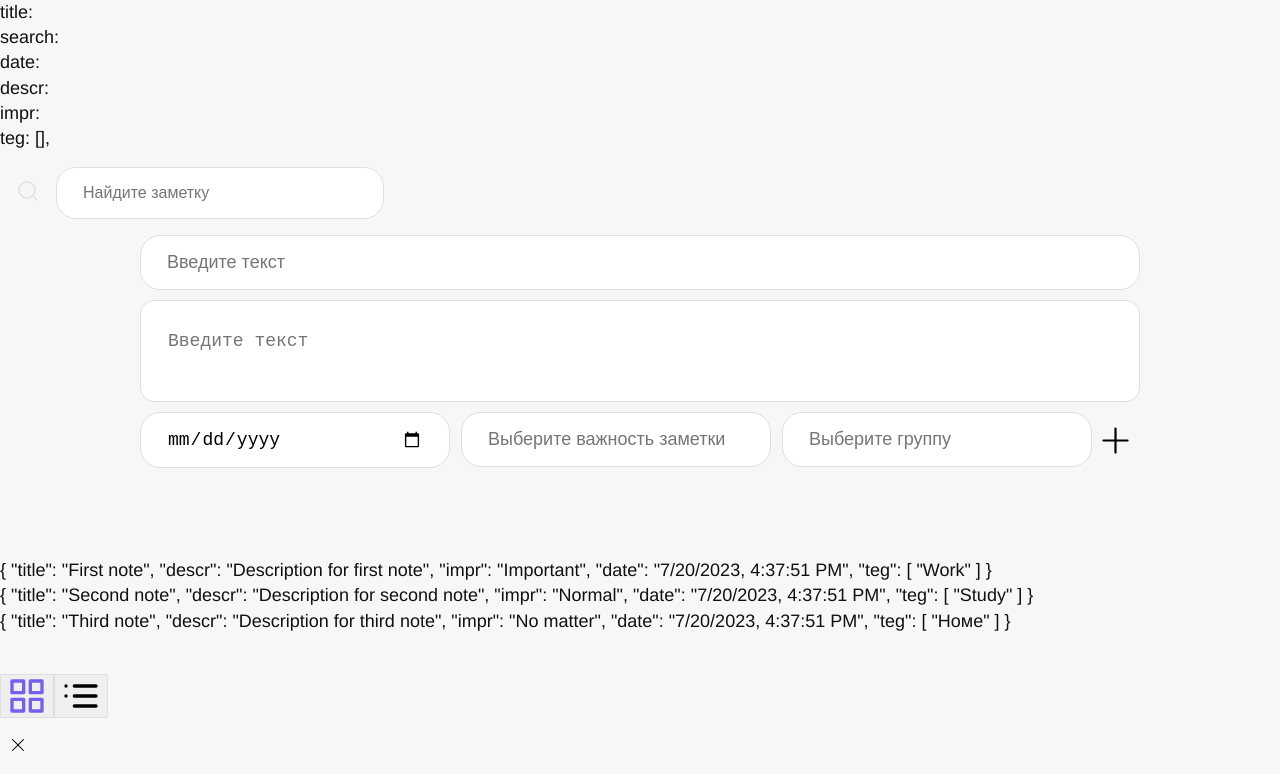
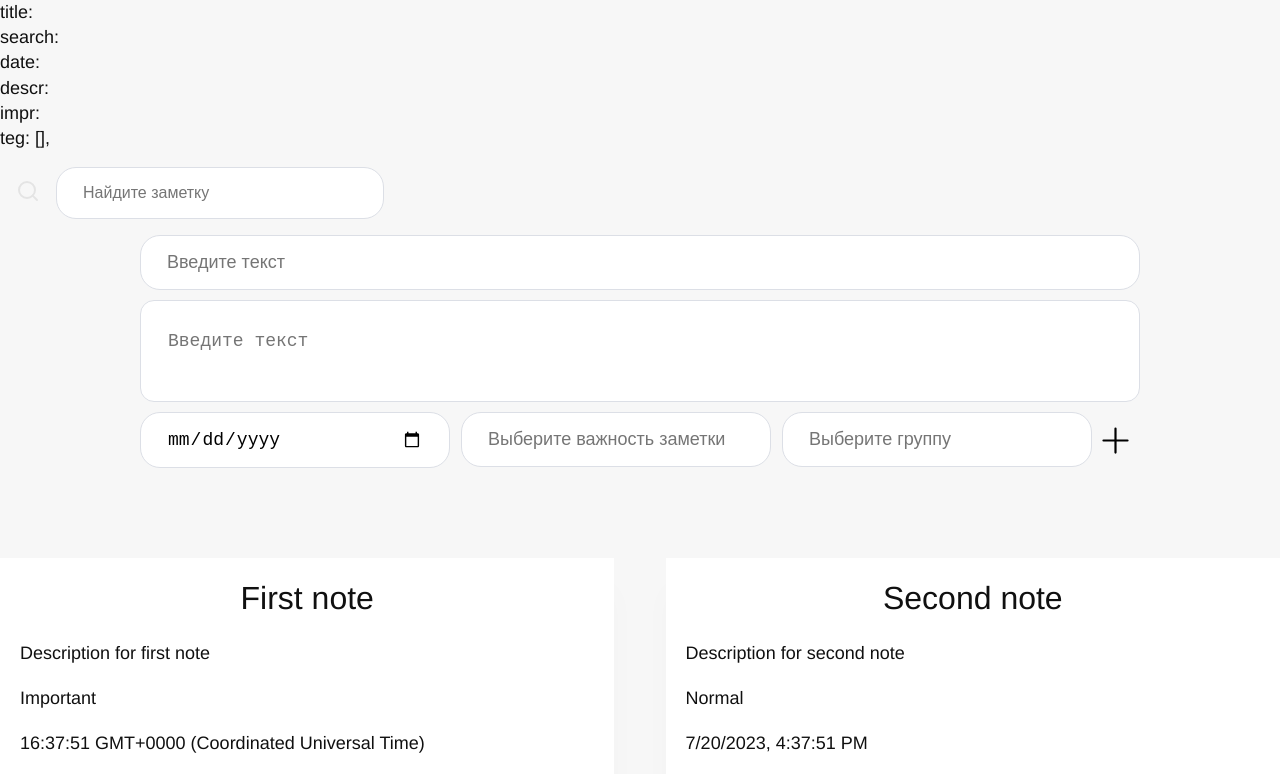
Before and after one commit to zva-2000/Note-App, a Vue app: page / in a window 1280 px wide. Shown: the top 774 px of the page. Built offline with nearby package versions, Linux system fonts and the light colour scheme.

Commit message:
Новое приложение

```diff
--- a/src/App.vue
+++ b/src/App.vue
@@ -22,6 +22,14 @@ import AllNotes from './components/AllNotes.vue'
 import { useTags } from './composables/useTags.js'
 
 import { store } from './composables/useTagsValue.js'
+
+import {  notesArray } from './composables/useNotes.js'
+
+// import { useFilter } from './composables/useFilter';
+
+import { searchValue } from './composables/SearcheValue.js'
+
+// const { search } = useFilter()
 
 // import newNote from "./components/TakeNewNote.vue";
 
@@ -51,29 +59,6 @@ let note = ref({
   teg: [],
 });
 
-// let notes = ref([
-//   {
-//     title: 'First note',
-//     descr: 'Description for first note',
-//     impr: 'Important',
-//     date: new Date(Date.now()).toLocaleString(),
-//     teg: ['Work'],
-//   },
-//   {
-//     title: 'Second note',
-//     descr: 'Description for second note',
-//     impr: 'Normal',
-//     date: new Date(Date.now()).toLocaleString(),
-//     teg: ['Study'],
-//   },
-//   {
-//     title: 'Third note',
-//     descr: 'Description for third note',
-//     impr: 'No matter',
-//     date: new Date(Date.now()).toLocaleString(),
-//     teg: ['Номе'],
-//   },
-// ]);
 
 function handleClick() {
   console.log('Button clicked!');
@@ -92,11 +77,10 @@ function OpenDrop() {
   console.log('Button clicked!');
 }
 
-let search = ref('');
 
 const notesFilter = computed(() => {
   console.log('Button input!111');
-  let array = notes.value;
+  let array =  notesArray.notes;
 
   if (!search.value) return array;
 
@@ -154,14 +138,14 @@ let error = ref('');
 <template>
   <p>title: {{ note.title }}</p>
 
-  <p>search: {{ search }}</p>
+  <p>search: {{ searchValue.search }}</p>
 
   <p>date: {{ note.date }}</p>
   <p>descr: {{ note.descr }}</p>
   <p>impr: {{ note.impr }}</p>
   <p>teg: {{ note.teg }}, {{ newTag }}</p>
 
-  <SearchInput v-model:value="search" />
+  <SearchInput v-model:value="searchValue.search" />
 
   <!-- <p v-for="note in notes" :key="note.title" @input="notesFilter">{{ note }}</p> -->
 
@@ -204,6 +188,8 @@ let error = ref('');
     />
 
   </div>
+
+  <!-- {{ notesFilter }} -->
 
   <AllNotes/>
 
--- a/src/components/AllNotes.vue
+++ b/src/components/AllNotes.vue
@@ -1,12 +1,20 @@
 <template>
 
-<ul class="notes">
+<ul class="notes" :class="{ full: !grid }">
     <li
-    class="note-unit"
-    v-for="(note, index) in store.notes"
+    class="note"
+    v-for="(note, index) in  notesFilter"
     :key="index"
     >
-    {{ note }}
+  <div class="note-header" :class="{ full: !grid }">
+    <h1>{{ note.title }}</h1>
+  </div>
+  <div class="note-body">
+    <p>{{ note.descr }}</p>
+    <p>{{ note.impr }}</p>
+    <p class="note-date">{{ note.date }}</p>
+    <SelectedTegs class="note-teg" :items="note.teg"/>
+  </div>
 </li>
 </ul>
 
@@ -14,13 +22,19 @@
 
 <script setup lang="ts">
 
-import { store } from '../composables/useNotes.js'
+import { notesArray } from '../composables/useNotes.js'
+
+import { notesFilter, useFilter } from '../composables/useFilter.js'
+
+import SelectedTegs from './SelectedTegs.vue';
+
+const { notesFilter } = useFilter()
 
 </script>
 
-<style>
+<style lang="scss">
 
-/* .note-unit {
+.note-unit {
   &.full {
     justify-content: center;
     p {
@@ -30,7 +44,7 @@ import { store } from '../composables/useNotes.js'
       }
     }
   }
-} */
+}
 
 .notes {
     display: flex;
@@ -40,4 +54,71 @@ import { store } from '../composables/useNotes.js'
     padding: 40px 0;
 }
 
+.note-header {
+  display: flex;
+  align-items: flex-start;
+  justify-content: space-between;
+  h1 {
+    font-size: 32px;
+  }
+  p {
+    font-size: 22px;
+    color: #402caf;
+  }
+  svg {
+    margin-right: 12px;
+    color: #999999;
+    &.active {
+      color: #402caf;
+    }
+    &:last-child {
+      margin-right: 0;
+    }
+  }
+  &.full {
+    justify-content: center;
+    p {
+      margin-right: 16px;
+      &:last-child {
+        margin-right: 0;
+      }
+    }
+  }
+}
+
+.note-body{
+  p {
+    margin: 20px 0;
+  }
+  span {
+    font-size: 14px;
+    color: #999999;
+  }
+}
+
+.note {
+  width: 48%;
+  padding: 18px 20px;
+  margin-bottom: 20px;
+  background-color: #ffffff;
+  transition: all .25s cubic-bezier(.02,.01,.47,1);
+  box-shadow: 0 30px 30px rgba(0,0,0,.02);
+  &:hover {
+    box-shadow: 0 30px 30px rgba(0,0,0,.04);
+    transform: translate(0,-6px);
+    transition-delay: 0s !important;
+  }
+  &.full {
+    width: 100%;
+    text-align: center;
+  }
+}
+
+.note-teg {
+  margin-top: 0px;
+}
+
+// .note-date {
+//   margin: 10px 0;
+// }
 </style>
--- a/src/components/BaseList.vue
+++ b/src/components/BaseList.vue
@@ -7,7 +7,6 @@
 </template>
 
 <script setup lang="ts">
-import { ref } from 'vue';
 
 const props = defineProps<{
   isVisible: boolean;
--- a/src/components/MovedButtons.vue
+++ b/src/components/MovedButtons.vue
@@ -26,16 +26,6 @@ const props = defineProps({
   grid: Boolean,
 });
 
-// const emit = defineEmits(["ChangeGrid"]);
-
-// const ChangeGrid = () => {
-//   emit("ChangeGrid", props.grid);
-// };
-
-function handleClick() {
-  console.log('Button clicked!');
-}
-
 const emit = defineEmits<{
   (e: 'onChangeGrid', payload: boolean): void;
 }>();
--- /dev/null
+++ b/src/components/SelectedTegs.vue
@@ -0,0 +1,36 @@
+<template>
+    <ul class="selected-tags">
+      <li
+      class="tags-li"
+      v-for="(item, index) in items" :key="index">
+        {{ item }}
+      </li>
+    </ul>
+</template>
+
+<script setup lang="ts">
+
+const props = defineProps<{
+  items: string[];
+}>();
+
+</script>
+
+<style>
+.selected-tags {
+  max-width: 310px;
+  position: absolute;
+  align-items: center;
+  display: flex;
+  cursor: default;
+  gap: 5px;
+  line-height: var(#eaf1ff);
+}
+
+.tags-li {
+  padding: 2px 6px 2px 8px;
+  background-color: #a2c9ff;
+  line-height: #eaf1ff;
+  border-radius: 6px;
+}
+</style>
--- a/src/components/addTegComponent.vue
+++ b/src/components/addTegComponent.vue
@@ -12,6 +12,10 @@
       <SvgForButtons :name="'svg-plus'"></SvgForButtons>
     </BaseButtonForSVG>
 
+    <SelectedTegs
+    class="tags"
+    :items="props.selectedTegs"/>
+
     <BaseList
       :items="filteredTegs"
       :is-visible="isVisible"
@@ -19,17 +23,7 @@
     />
   </div>
 
-  <div>
-    <ul class="selected-tags">
-      <li
-        class="tags-li"
-        v-for="(selectedTeg, index) in selectedTegs"
-        :key="index"
-      >
-        {{ selectedTeg }}
-      </li>
-    </ul>
-  </div>
+
 
 </template>
 
@@ -47,6 +41,8 @@ import SvgForButtons from './SvgForButtons.vue';
 import InputForDropdown from './InputForDropdown.vue';
 
 import BaseList from './BaseList.vue';
+
+import SelectedTegs from './SelectedTegs.vue';
 
 const { addTegFunctionForCompose, newTag } = useTags();
 
@@ -100,14 +96,6 @@ const filteredTegs = computed(() => {
   }
 });
 
-// const model = computed({
-//   get() {
-//     return props.inputTeg ?? '';
-//   },
-//   set(inputTeg: string) {
-//     emit('update:inputTeg', inputTeg);
-//   },
-// });
 </script>
 
 <style>
@@ -123,23 +111,7 @@ const filteredTegs = computed(() => {
   margin-top: 9px;
 }
 
-.selected-tags {
-  max-width: 310px;
-  position: absolute;
-  margin-top: 80px;
-  margin-left: -999px;
-  align-items: center;
-  display: flex;
-  cursor: default;
-  gap: 5px;
-  /* background-color: var(#165ae3c5); */
-  line-height: var(#eaf1ff);
-}
-
-.tags-li {
-  padding: 2px 6px 2px 8px;
-  background-color: #a2c9ff;
-  line-height: #eaf1ff;
-  border-radius: 6px;
+.tags {
+  margin-top: 10px;
 }
 </style>
--- /dev/null
+++ b/src/composables/SearcheValue.js
@@ -0,0 +1,5 @@
+import { reactive } from 'vue'
+
+export const searchValue = reactive({
+  search: ''
+})
--- /dev/null
+++ b/src/composables/useFilter.js
@@ -0,0 +1,34 @@
+import { ref, computed } from 'vue'
+
+import {  notesArray } from './useNotes.js'
+
+import { searchValue } from './SearcheValue.js'
+
+export function useFilter() {
+
+    const notesFilter = computed(() => {
+        let array =  notesArray.notes;
+
+        let search = searchValue.search
+
+        if (!search) return array;
+
+        let valueOfSearch = search.trim().toLowerCase();
+        array = array.filter(function (note) {
+          return note.title.toLowerCase().includes(valueOfSearch) ||
+          note.descr.toLowerCase().includes(valueOfSearch) ||
+          note.date.toLowerCase().includes(valueOfSearch) ||
+          note.teg.some((teg) => teg.toLowerCase().includes(valueOfSearch));
+        });
+
+        return array;
+    });
+
+    const ViewMode = {
+        Grid: 'Grid',
+        List: 'List',
+    }
+
+return { notesFilter };
+
+}
--- a/src/composables/useNotes.js
+++ b/src/composables/useNotes.js
@@ -1,12 +1,12 @@
 import { reactive } from 'vue'
 
-export const store = reactive({
+export const notesArray = reactive({
   notes: [
     {
       title: 'First note',
       descr: 'Description for first note',
       impr: 'Important',
-      date: new Date(Date.now()).toLocaleString(),
+      date: new Date(Date.now()).toTimeString(),
       teg: ['Work'],
     },
     {
```
